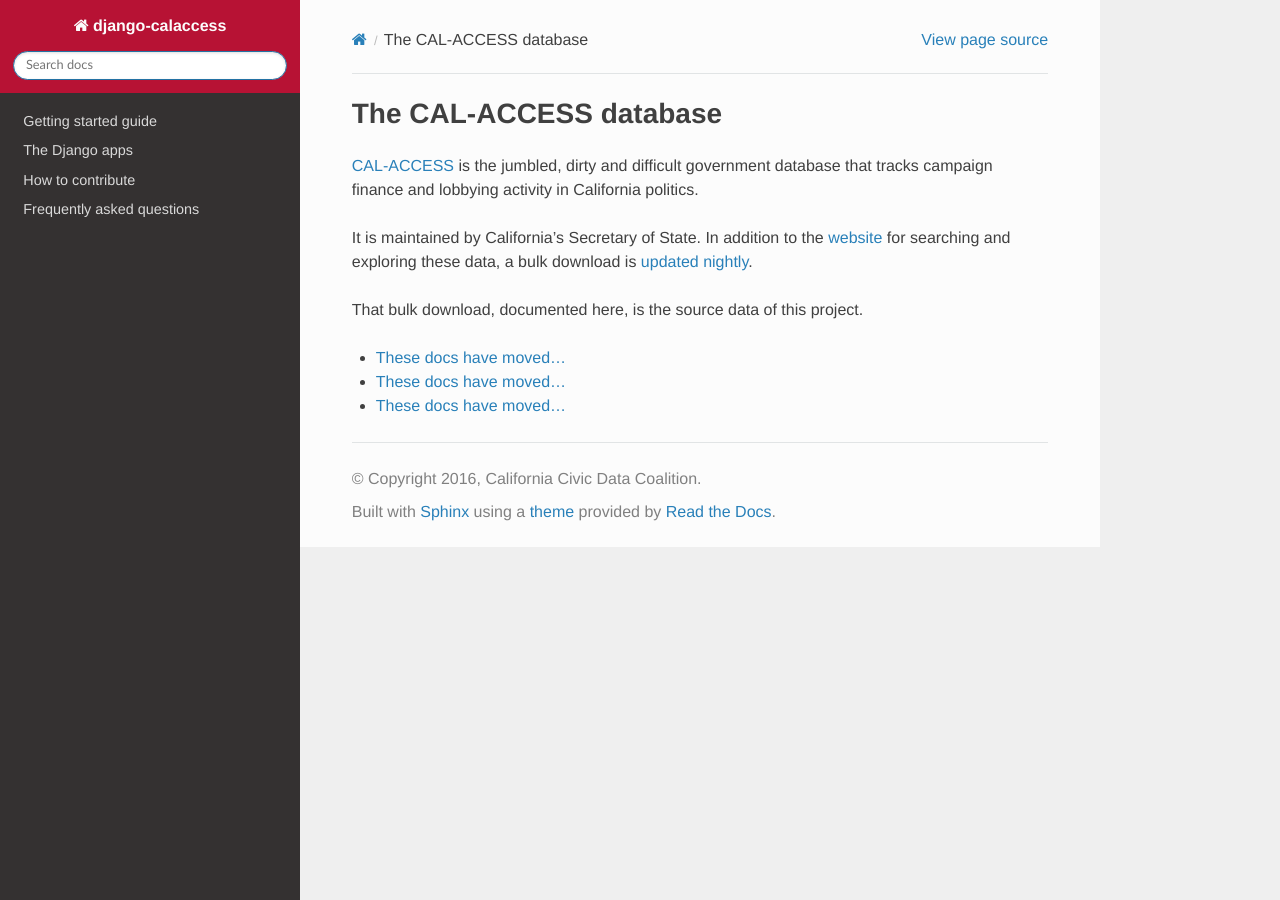
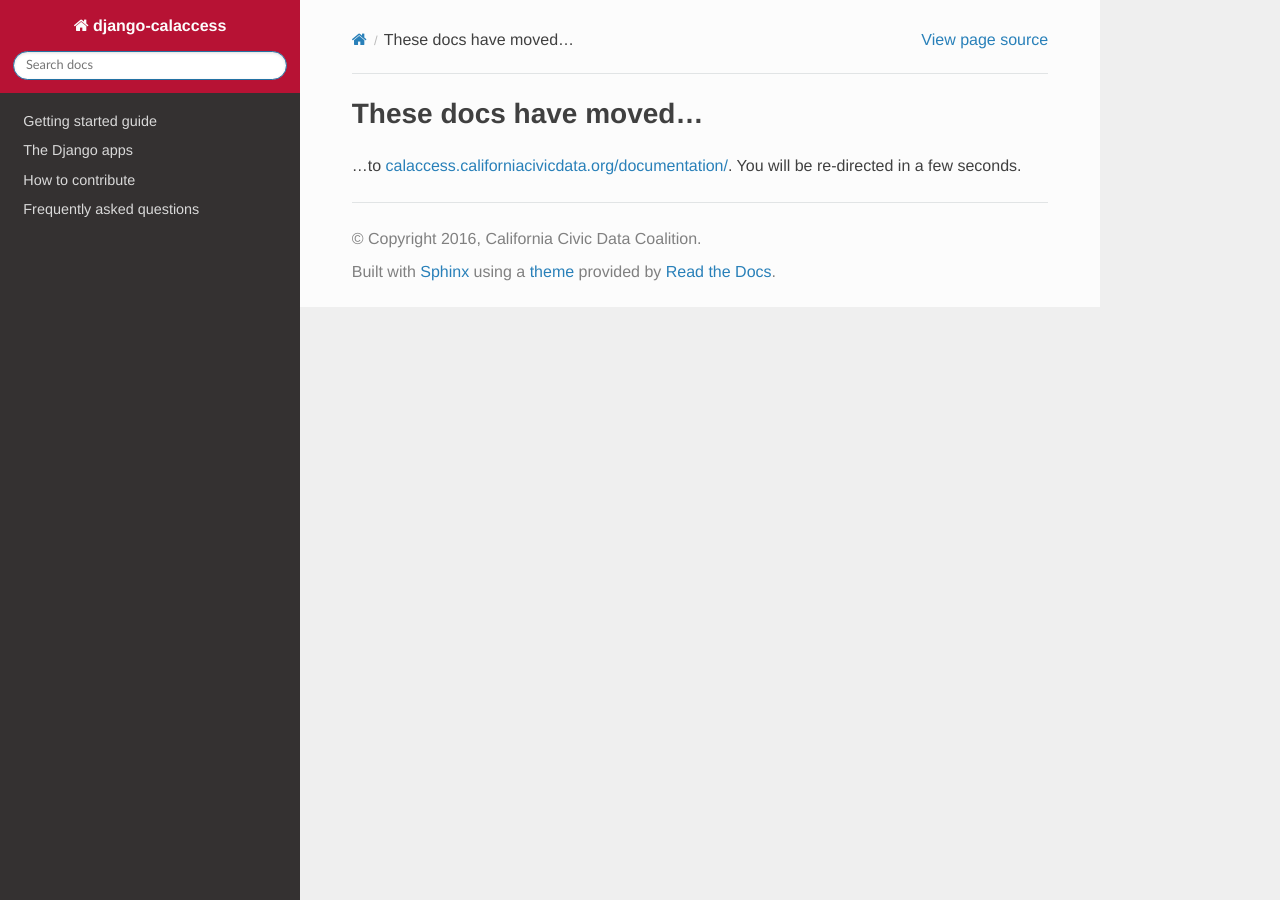
Before and after one commit to palewire/django-calaccess-technical-documentation, a Sphinx documentation site: the page built from docs/calaccess.rst, in a window 1280 px wide. Built offline with Sphinx 7.4.7 and the Read the Docs theme 2.0.0, drawn with Linux system fonts in a browser that asks for light colours.

Commit message:
Missed on re-direct california-civic-data-coalition/django-calaccess-downloads-website#124

```diff
--- a/docs/calaccess.rst
+++ b/docs/calaccess.rst
@@ -1,17 +1,7 @@
-The CAL-ACCESS database
-=======================
+These docs have moved...
+========================
 
-`CAL-ACCESS <http://cal-access.ss.ca.gov/>`_ is the jumbled, dirty and difficult government database that tracks campaign finance and lobbying activity
-in California politics.
+.. meta::
+   :http-equiv=refresh: 4;URL='http://calaccess.californiacivicdata.org/documentation/'
 
-It is maintained by California's Secretary of State. In addition to the
-`website <http://dbsearch.ss.ca.gov/>`_ for searching and exploring these data,
-a bulk download is `updated nightly <http://www.sos.ca.gov/campaign-lobbying/cal-access-resources/raw-data-campaign-finance-and-lobbying-activity/>`_.
-
-That bulk download, documented here, is the source data of this project.
-
-.. toctree::
-   :maxdepth: 2
-   :glob:
-
-   calaccess/*
+...to `calaccess.californiacivicdata.org/documentation/ <http://calaccess.californiacivicdata.org/documentation/>`_. You will be re-directed in a few seconds.
```
